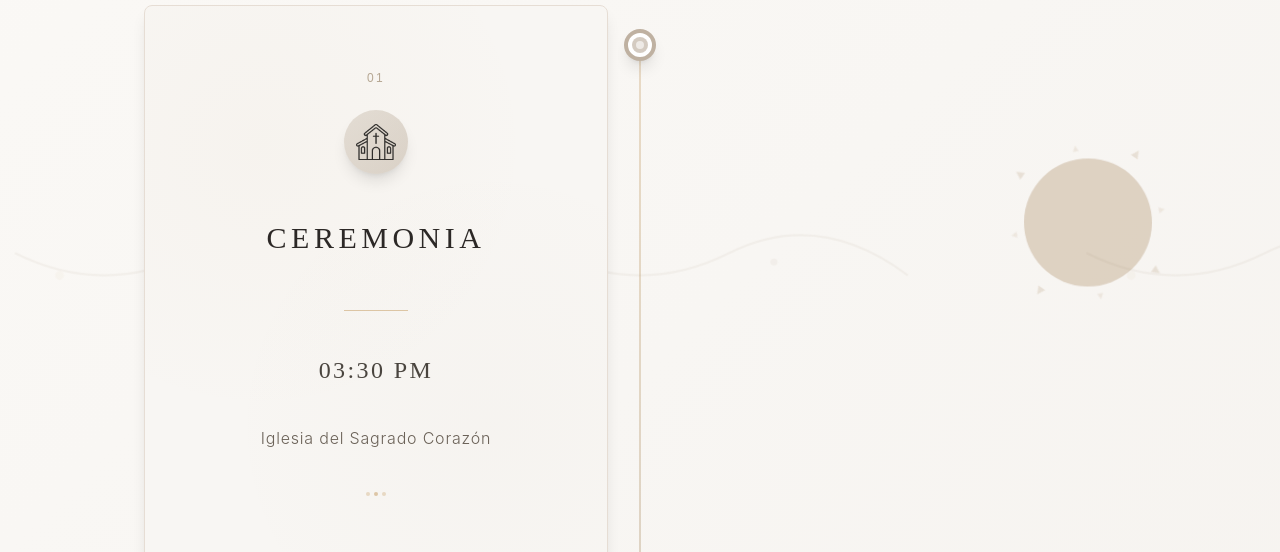
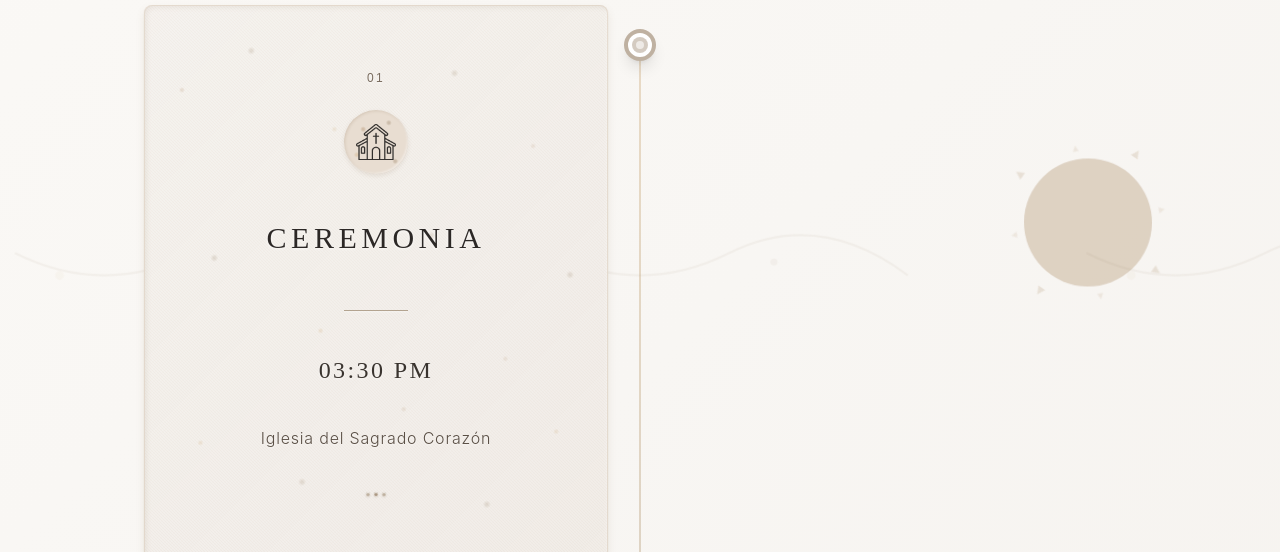
Before and after one commit to AlejoReyna/wedding_invitation, a Next.js app: page / in a window 1280 px wide. Shown: the part 3084-3636 px from the top of the page. Built offline with nearby package versions, Linux system fonts and the light colour scheme.

Commit message:
egg carton

```diff
--- a/src/app/components/ItineraryItemCard.tsx
+++ b/src/app/components/ItineraryItemCard.tsx
@@ -232,26 +232,99 @@ export default function ItineraryItemCard({ item, index }: ItineraryItemCardProp
           index === 2 ? 'md:w-[33rem] ml-auto' :
           `md:w-[22rem] ${!isRightSide ? 'ml-auto' : ''}`
         }`}>
-          {/* Card inspirada en Paul Allen con fondo crema y tipografía elegante */}
-          <div className={`rounded-lg overflow-hidden shadow-lg hover:shadow-xl transition-all duration-700 transform hover:-translate-y-2 hover:scale-[1.01] group ${
+          {/* Card con textura de cartón de huevo */}
+          <div className={`rounded-lg overflow-hidden transition-all duration-700 transform hover:-translate-y-2 hover:scale-[1.01] group relative ${
             isNightMode
-              ? 'bg-gray-900 border border-white/20'
-              : 'bg-[#f8f6f3] border border-[#e6ddd4]'
+              ? 'border border-white/20'
+              : 'border border-[#d4c4b0]/40'
           }`} style={{
-            backgroundImage: isNightMode ? 'none' : `
-              radial-gradient(circle at 25% 25%, rgba(196, 152, 91, 0.03) 0%, transparent 50%),
-              radial-gradient(circle at 75% 75%, rgba(139, 115, 85, 0.02) 0%, transparent 50%)
-            `
+            // Fondo base con color de cartón
+            backgroundColor: isNightMode ? '#2a2a2a' : '#f0ebe5',
+            // Textura de cartón de huevo con múltiples gradientes radiales
+            backgroundImage: isNightMode
+              ? `
+                radial-gradient(circle at 8% 15%, rgba(255,255,255,0.05) 1px, transparent 3px),
+                radial-gradient(circle at 23% 8%, rgba(0,0,0,0.15) 1px, transparent 4px),
+                radial-gradient(circle at 41% 22%, rgba(255,255,255,0.03) 1px, transparent 3px),
+                radial-gradient(circle at 67% 12%, rgba(0,0,0,0.12) 1px, transparent 4px),
+                radial-gradient(circle at 84% 25%, rgba(255,255,255,0.04) 1px, transparent 3px),
+                radial-gradient(circle at 15% 45%, rgba(0,0,0,0.1) 1px, transparent 4px),
+                radial-gradient(circle at 38% 58%, rgba(255,255,255,0.05) 1px, transparent 3px),
+                radial-gradient(circle at 62% 41%, rgba(0,0,0,0.13) 1px, transparent 4px),
+                radial-gradient(circle at 78% 63%, rgba(255,255,255,0.03) 1px, transparent 3px),
+                radial-gradient(circle at 92% 48%, rgba(0,0,0,0.11) 1px, transparent 4px),
+                radial-gradient(circle at 12% 78%, rgba(255,255,255,0.04) 1px, transparent 3px),
+                radial-gradient(circle at 34% 85%, rgba(0,0,0,0.14) 1px, transparent 4px),
+                radial-gradient(circle at 56% 72%, rgba(255,255,255,0.05) 1px, transparent 3px),
+                radial-gradient(circle at 74% 89%, rgba(0,0,0,0.12) 1px, transparent 4px),
+                radial-gradient(circle at 89% 76%, rgba(255,255,255,0.03) 1px, transparent 3px),
+                linear-gradient(135deg, rgba(255,255,255,0.02) 0%, rgba(0,0,0,0.03) 100%)
+              `
+              : `
+                radial-gradient(circle at 8% 15%, rgba(180,147,113,0.3) 1px, transparent 3px),
+                radial-gradient(circle at 23% 8%, rgba(139,115,85,0.25) 1px, transparent 4px),
+                radial-gradient(circle at 41% 22%, rgba(196,152,91,0.2) 1px, transparent 3px),
+                radial-gradient(circle at 67% 12%, rgba(155,131,102,0.28) 1px, transparent 4px),
+                radial-gradient(circle at 84% 25%, rgba(180,147,113,0.22) 1px, transparent 3px),
+                radial-gradient(circle at 15% 45%, rgba(139,115,85,0.26) 1px, transparent 4px),
+                radial-gradient(circle at 38% 58%, rgba(196,152,91,0.24) 1px, transparent 3px),
+                radial-gradient(circle at 62% 41%, rgba(155,131,102,0.27) 1px, transparent 4px),
+                radial-gradient(circle at 78% 63%, rgba(180,147,113,0.21) 1px, transparent 3px),
+                radial-gradient(circle at 92% 48%, rgba(139,115,85,0.25) 1px, transparent 4px),
+                radial-gradient(circle at 12% 78%, rgba(196,152,91,0.23) 1px, transparent 3px),
+                radial-gradient(circle at 34% 85%, rgba(155,131,102,0.29) 1px, transparent 4px),
+                radial-gradient(circle at 56% 72%, rgba(180,147,113,0.24) 1px, transparent 3px),
+                radial-gradient(circle at 74% 89%, rgba(139,115,85,0.26) 1px, transparent 4px),
+                radial-gradient(circle at 89% 76%, rgba(196,152,91,0.22) 1px, transparent 3px),
+                linear-gradient(135deg, rgba(255,255,255,0.1) 0%, rgba(139,115,85,0.05) 100%)
+              `,
+            // Box shadow para profundidad de cartón de huevo
+            boxShadow: isNightMode
+              ? `
+                inset 2px 2px 4px rgba(0,0,0,0.3),
+                inset -1px -1px 3px rgba(255,255,255,0.02),
+                0 4px 8px rgba(0,0,0,0.4),
+                0 1px 2px rgba(0,0,0,0.2)
+              `
+              : `
+                inset 2px 2px 4px rgba(139,115,85,0.15),
+                inset -1px -1px 3px rgba(255,255,255,0.4),
+                0 4px 8px rgba(139,115,85,0.12),
+                0 1px 2px rgba(139,115,85,0.08)
+              `
           }}>
 
-            {/* Content Section - Estilo Paul Allen */}
-            <div className="p-12 md:p-16 relative text-center">
+            {/* Content Section con overlay para mejorar legibilidad sobre textura */}
+            <div className="p-12 md:p-16 relative text-center z-10">
 
-              {/* Número de evento con efecto de escritura */}
-              <div className="mb-6 h-4 flex justify-center items-center">
-                <span className={`text-xs tracking-[0.2em] uppercase font-light transition-colors duration-500 ${
-                  isNightMode ? 'text-white/60' : 'text-[#8B7355]/60'
-                }`}>
+              {/* Overlay sutil para mejorar legibilidad del texto sobre cartón */}
+              <div className={`absolute inset-0 rounded-lg transition-all duration-500 ${
+                isNightMode
+                  ? 'bg-gray-900/20'
+                  : 'bg-white/30'
+              }`} style={{
+                // Textura adicional de fibra de cartón
+                backgroundImage: isNightMode
+                  ? `
+                    linear-gradient(45deg, transparent 48%, rgba(255,255,255,0.01) 49%, rgba(255,255,255,0.01) 51%, transparent 52%),
+                    linear-gradient(-45deg, transparent 48%, rgba(0,0,0,0.02) 49%, rgba(0,0,0,0.02) 51%, transparent 52%)
+                  `
+                  : `
+                    linear-gradient(45deg, transparent 48%, rgba(139,115,85,0.03) 49%, rgba(139,115,85,0.03) 51%, transparent 52%),
+                    linear-gradient(-45deg, transparent 48%, rgba(196,152,91,0.02) 49%, rgba(196,152,91,0.02) 51%, transparent 52%)
+                  `,
+                backgroundSize: '3px 3px, 4px 4px'
+              }}></div>
+
+              {/* Número de evento con efecto de escritura y mejor contraste */}
+              <div className="mb-6 h-4 flex justify-center items-center relative z-20">
+                <span className={`text-xs tracking-[0.2em] uppercase font-medium transition-colors duration-500 ${
+                  isNightMode ? 'text-white/80' : 'text-[#5a4a3a]/80'
+                }`} style={{
+                  textShadow: isNightMode
+                    ? '0 1px 2px rgba(0,0,0,0.5)'
+                    : '0 1px 2px rgba(255,255,255,0.8)'
+                }}>
                   {displayedNumber}
                   {displayedNumber && displayedNumber.length < String(index + 1).padStart(2, '0').length && (
                     <span className="animate-pulse">|</span>
@@ -259,22 +332,51 @@ export default function ItineraryItemCard({ item, index }: ItineraryItemCardProp
                 </span>
               </div>
 
-              {/* Icono original con animación de aparición */}
-              <div className="mb-8 h-16 flex justify-center items-center">
-                <div className={`inline-flex items-center justify-center w-16 h-16 rounded-full shadow-lg group-hover:scale-110 transition-all duration-500 ${
+              {/* Icono original con textura de cartón y mejor sombra */}
+              <div className="mb-8 h-16 flex justify-center items-center relative z-20">
+                <div className={`inline-flex items-center justify-center w-16 h-16 rounded-full group-hover:scale-110 transition-all duration-500 ${
                   showIcon ? 'opacity-100 scale-100' : 'opacity-0 scale-75'
-                } ${isNightMode ? 'bg-gray-800/50' : 'bg-gradient-to-br from-[#947e63]/20 to-[#947e63]/30'}`}>
+                }`} style={{
+                  backgroundColor: isNightMode ? '#1a1a1a' : '#e8ddd1',
+                  backgroundImage: isNightMode
+                    ? `
+                      radial-gradient(circle at 30% 30%, rgba(255,255,255,0.08) 1px, transparent 3px),
+                      radial-gradient(circle at 70% 20%, rgba(0,0,0,0.15) 1px, transparent 3px),
+                      radial-gradient(circle at 20% 70%, rgba(255,255,255,0.06) 1px, transparent 3px),
+                      radial-gradient(circle at 80% 80%, rgba(0,0,0,0.12) 1px, transparent 3px)
+                    `
+                    : `
+                      radial-gradient(circle at 30% 30%, rgba(180,147,113,0.4) 1px, transparent 3px),
+                      radial-gradient(circle at 70% 20%, rgba(139,115,85,0.3) 1px, transparent 3px),
+                      radial-gradient(circle at 20% 70%, rgba(196,152,91,0.25) 1px, transparent 3px),
+                      radial-gradient(circle at 80% 80%, rgba(155,131,102,0.35) 1px, transparent 3px)
+                    `,
+                  boxShadow: isNightMode
+                    ? `
+                      inset 1px 1px 3px rgba(0,0,0,0.4),
+                      inset -1px -1px 2px rgba(255,255,255,0.03),
+                      0 2px 4px rgba(0,0,0,0.3)
+                    `
+                    : `
+                      inset 1px 1px 3px rgba(139,115,85,0.2),
+                      inset -1px -1px 2px rgba(255,255,255,0.5),
+                      0 2px 4px rgba(139,115,85,0.15)
+                    `
+                }}>
                   {getEventIcon()}
                 </div>
               </div>
 
-              {/* Título del evento con efecto de escritura */}
-              <div className="mb-8 h-12 md:h-16 flex justify-center items-center">
+              {/* Título del evento con mejor contraste sobre cartón */}
+              <div className="mb-8 h-12 md:h-16 flex justify-center items-center relative z-20">
                 <h3 className={`text-2xl md:text-3xl font-light tracking-[0.15em] uppercase leading-tight transition-colors duration-500 ${
                   isNightMode ? 'text-white' : 'text-[#2c2826]'
                 }`} style={{
                   fontFamily: 'Playfair Display, serif',
-                  letterSpacing: '0.15em'
+                  letterSpacing: '0.15em',
+                  textShadow: isNightMode
+                    ? '0 2px 4px rgba(0,0,0,0.6)'
+                    : '0 1px 3px rgba(255,255,255,0.8)'
                 }}>
                   {displayedTitle}
                   {displayedTitle && displayedTitle.length < item.title.length && (
@@ -283,18 +385,27 @@ export default function ItineraryItemCard({ item, index }: ItineraryItemCardProp
                 </h3>
               </div>
 
-              {/* Línea divisoria con animación */}
-              <div className="flex justify-center mb-8 h-4 items-center">
+              {/* Línea divisoria con textura */}
+              <div className="flex justify-center mb-8 h-4 items-center relative z-20">
                 <div className={`h-px transition-all duration-700 ${
                   showDivider ? 'w-16 opacity-100' : 'w-0 opacity-0'
-                } ${isNightMode ? 'bg-white/30' : 'bg-[#C4985B]/50'}`}></div>
+                } ${isNightMode ? 'bg-white/40' : 'bg-[#8B7355]/60'}`} style={{
+                  boxShadow: isNightMode
+                    ? '0 1px 2px rgba(0,0,0,0.4)'
+                    : '0 1px 2px rgba(255,255,255,0.6)'
+                }}></div>
               </div>
 
-              {/* Hora con efecto de escritura */}
-              <div className="mb-8 h-8 md:h-10 flex justify-center items-center">
+              {/* Hora con mejor legibilidad */}
+              <div className="mb-8 h-8 md:h-10 flex justify-center items-center relative z-20">
                 <div className={`text-xl md:text-2xl font-light tracking-[0.1em] transition-colors duration-500 ${
-                  isNightMode ? 'text-white/90' : 'text-[#4a453f]'
-                }`} style={{ fontFamily: 'Playfair Display, serif' }}>
+                  isNightMode ? 'text-white/95' : 'text-[#3a342f]'
+                }`} style={{
+                  fontFamily: 'Playfair Display, serif',
+                  textShadow: isNightMode
+                    ? '0 2px 4px rgba(0,0,0,0.6)'
+                    : '0 1px 3px rgba(255,255,255,0.7)'
+                }}>
                   {displayedTime}
                   {displayedTime && displayedTime.length < item.time.length && (
                     <span className="animate-pulse">|</span>
@@ -302,12 +413,17 @@ export default function ItineraryItemCard({ item, index }: ItineraryItemCardProp
                 </div>
               </div>
 
-              {/* Ubicación con efecto de escritura */}
+              {/* Ubicación con mejor contraste */}
               {item.location && (
-                <div className="mb-8 min-h-[2rem] flex justify-center items-center">
+                <div className="mb-8 min-h-[2rem] flex justify-center items-center relative z-20">
                   <div className={`text-sm md:text-base font-light tracking-[0.05em] leading-relaxed transition-colors duration-500 ${
-                    isNightMode ? 'text-white/80' : 'text-[#6b6258]'
-                  }`} style={{ fontFamily: 'Inter, sans-serif' }}>
+                    isNightMode ? 'text-white/85' : 'text-[#5a4f45]'
+                  }`} style={{
+                    fontFamily: 'Inter, sans-serif',
+                    textShadow: isNightMode
+                      ? '0 1px 2px rgba(0,0,0,0.5)'
+                      : '0 1px 2px rgba(255,255,255,0.6)'
+                  }}>
                     {displayedLocation}
                     {displayedLocation && item.location && displayedLocation.length < item.location.length && (
                       <span className="animate-pulse">|</span>
@@ -316,12 +432,17 @@ export default function ItineraryItemCard({ item, index }: ItineraryItemCardProp
                 </div>
               )}
 
-              {/* Descripción con efecto de escritura */}
+              {/* Descripción con mejor legibilidad */}
               {item.description && item.description.trim() !== "" && (
-                <div className="mt-6 min-h-[3rem] flex justify-center items-center">
+                <div className="mt-6 min-h-[3rem] flex justify-center items-center relative z-20">
                   <p className={`text-sm font-light tracking-wide leading-relaxed max-w-sm mx-auto transition-colors duration-500 ${
-                    isNightMode ? 'text-white/70' : 'text-[#7a6f63]'
-                  }`} style={{ fontFamily: 'Inter, sans-serif' }}>
+                    isNightMode ? 'text-white/75' : 'text-[#6b5f52]'
+                  }`} style={{
+                    fontFamily: 'Inter, sans-serif',
+                    textShadow: isNightMode
+                      ? '0 1px 2px rgba(0,0,0,0.5)'
+                      : '0 1px 2px rgba(255,255,255,0.6)'
+                  }}>
                     {displayedDescription}
                     {displayedDescription && displayedDescription.length < item.description.length && (
                       <span className="animate-pulse">|</span>
@@ -330,20 +451,32 @@ export default function ItineraryItemCard({ item, index }: ItineraryItemCardProp
                 </div>
               )}
 
-              {/* Decoración inferior con animación */}
-              <div className="mt-8 flex justify-center h-4 items-center">
+              {/* Decoración inferior con textura */}
+              <div className="mt-8 flex justify-center h-4 items-center relative z-20">
                 <div className={`flex space-x-1 transition-all duration-500 ${
                   showDots ? 'opacity-100 scale-100' : 'opacity-0 scale-75'
                 }`}>
                   <div className={`w-1 h-1 rounded-full transition-colors duration-500 ${
-                    isNightMode ? 'bg-white/20' : 'bg-[#C4985B]/30'
-                  }`}></div>
+                    isNightMode ? 'bg-white/30' : 'bg-[#8B7355]/50'
+                  }`} style={{
+                    boxShadow: isNightMode
+                      ? '0 1px 2px rgba(0,0,0,0.4), inset 0 1px 1px rgba(255,255,255,0.1)'
+                      : '0 1px 2px rgba(139,115,85,0.3), inset 0 1px 1px rgba(255,255,255,0.8)'
+                  }}></div>
                   <div className={`w-1 h-1 rounded-full transition-colors duration-500 ${
-                    isNightMode ? 'bg-white/40' : 'bg-[#C4985B]/50'
-                  }`}></div>
+                    isNightMode ? 'bg-white/50' : 'bg-[#8B7355]/70'
+                  }`} style={{
+                    boxShadow: isNightMode
+                      ? '0 1px 2px rgba(0,0,0,0.4), inset 0 1px 1px rgba(255,255,255,0.1)'
+                      : '0 1px 2px rgba(139,115,85,0.3), inset 0 1px 1px rgba(255,255,255,0.8)'
+                  }}></div>
                   <div className={`w-1 h-1 rounded-full transition-colors duration-500 ${
-                    isNightMode ? 'bg-white/20' : 'bg-[#C4985B]/30'
-                  }`}></div>
+                    isNightMode ? 'bg-white/30' : 'bg-[#8B7355]/50'
+                  }`} style={{
+                    boxShadow: isNightMode
+                      ? '0 1px 2px rgba(0,0,0,0.4), inset 0 1px 1px rgba(255,255,255,0.1)'
+                      : '0 1px 2px rgba(139,115,85,0.3), inset 0 1px 1px rgba(255,255,255,0.8)'
+                  }}></div>
                 </div>
               </div>
 
```
